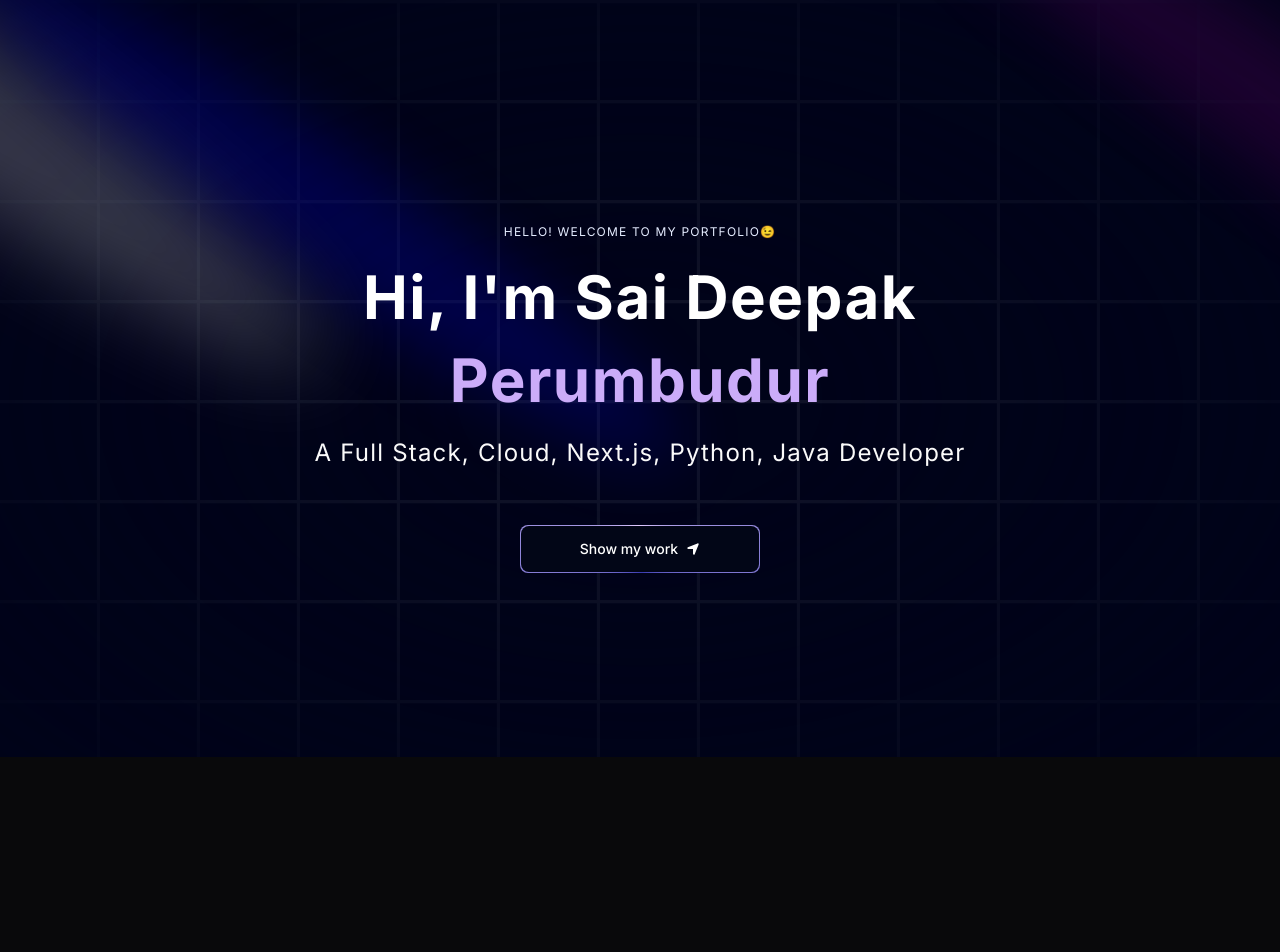
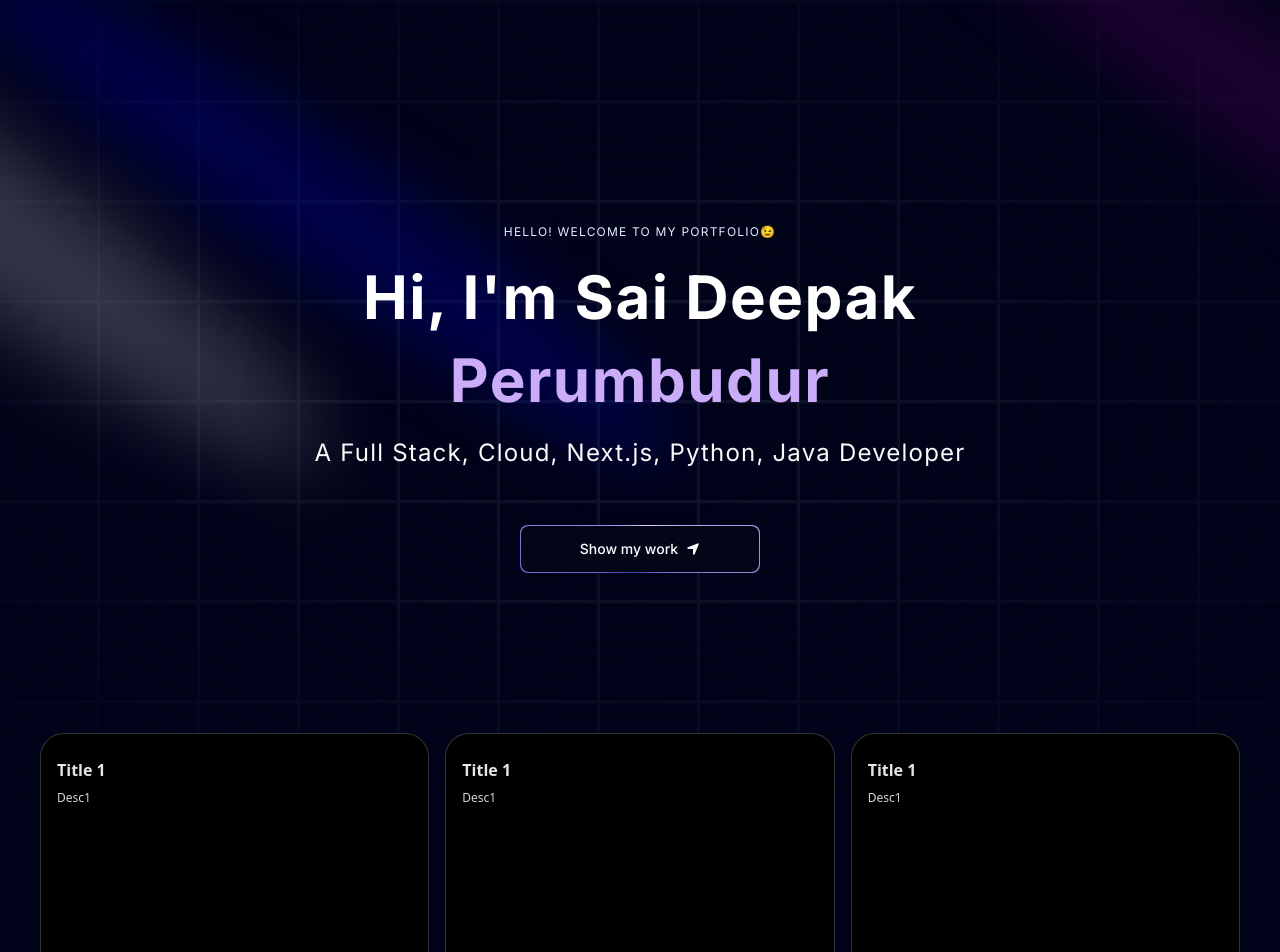
Before and after one commit to Sai-Deepak-1/portfolio-website, a Next.js app: page / in a window 1280 px wide. Shown: the top 952 px of the page. Before the commit the page ends 800 px from the top, so only its background shows below. Built offline with nearby package versions, Linux system fonts and the light colour scheme.

Commit message:
Updated Grid component to use Bento Grid

```diff
--- a/components/Grid.tsx
+++ b/components/Grid.tsx
@@ -1,11 +1,30 @@
-import React from 'react'
+import React from "react";
+import { BentoGrid, BentoGridItem } from "./ui/BentoGrid";
+import { title } from "process";
 
 const Grid = () => {
   return (
-    <div>
-      <h2>Grid</h2>
-    </div>
-  )
-}
+    <section id="about">
+      <BentoGrid>
+        {[
+            { title: "Title 1", description: "Desc1", id: 1 },
+            { title: "Title 1", description: "Desc1", id: 1 },
+            { title: "Title 1", description: "Desc1", id: 1 },
+            { title: "Title 1", description: "Desc1", id: 1 },
+            { title: "Title 1", description: "Desc1", id: 1 },
+            { title: "Title 1", description: "Desc1", id: 1 },
 
-export default Grid
+        ].map((item) => (
+          <BentoGridItem
+            id={item.id}
+            key={item.id}
+            title={item.title}
+            description={item.description}
+          />
+        ))}
+      </BentoGrid>
+    </section>
+  );
+};
+
+export default Grid;
--- a/components/ui/BentoGrid.tsx
+++ b/components/ui/BentoGrid.tsx
@@ -25,17 +25,19 @@
   description,
   header,
   icon,
+  id,
 }: {
   className?: string;
   title?: string | React.ReactNode;
   description?: string | React.ReactNode;
   header?: React.ReactNode;
   icon?: React.ReactNode;
+  id: number;
 }) => {
   return (
     <div
       className={cn(
-        "row-span-1 rounded-xl group/bento hover:shadow-xl transition duration-200 shadow-input dark:shadow-none p-4 dark:bg-black dark:border-white/[0.2] bg-white border border-transparent justify-between flex flex-col space-y-4",
+        "row-span-1 relative rounded-3xl group/bento hover:shadow-xl transition duration-200 shadow-input dark:shadow-none p-4 dark:bg-black dark:border-white/[0.2] bg-white border border-transparent justify-between flex flex-col space-y-4",
         className
       )}
     >
```
